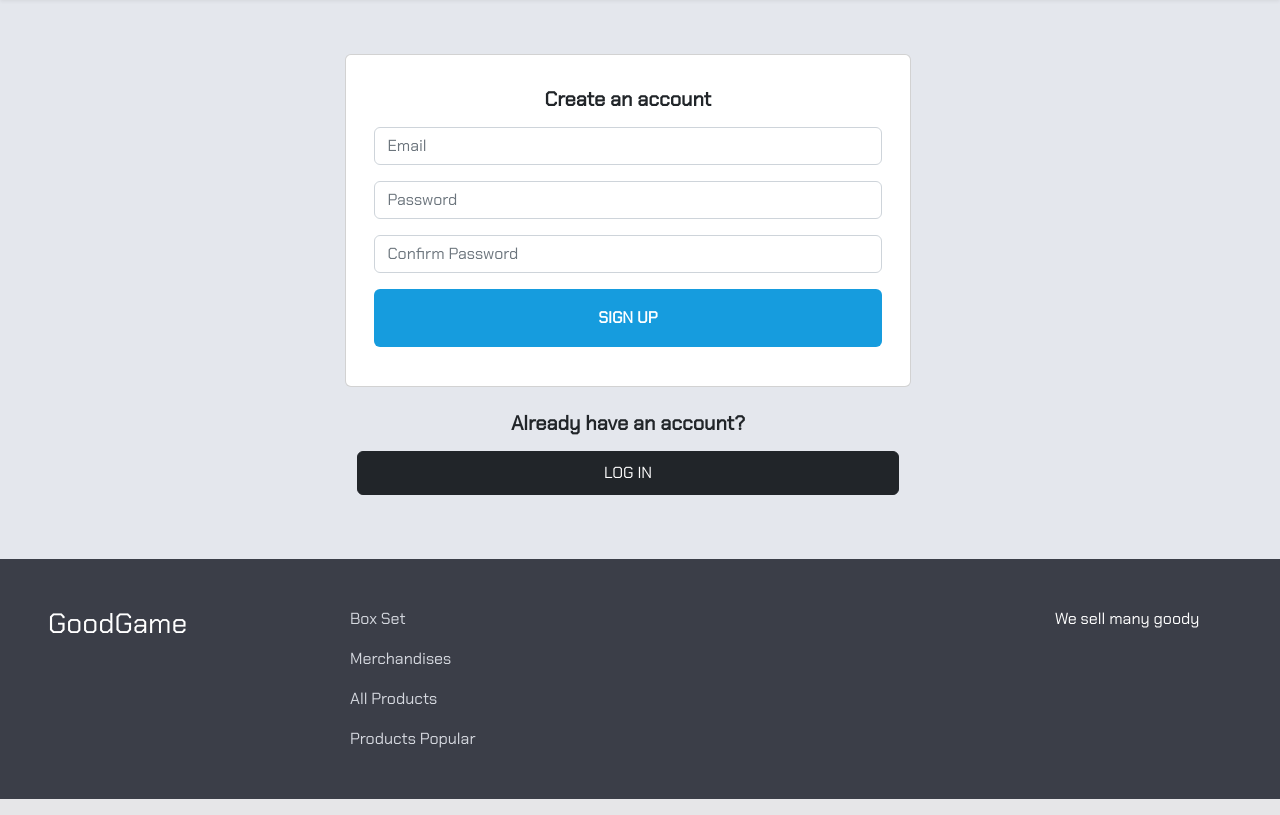
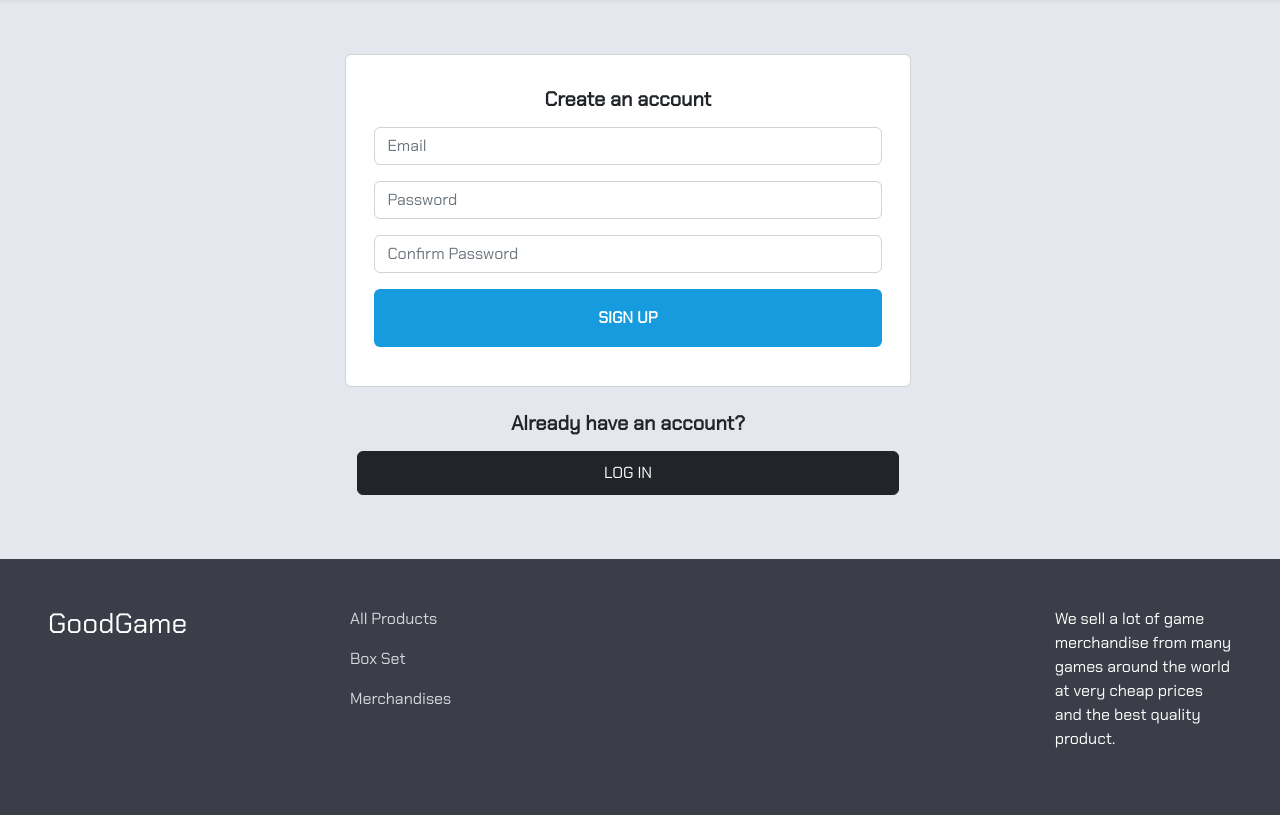
Before and after one commit to SSProgamer/Good-Game-Merchandise, a PHP site: page /signup.php in a window 1280 px wide. Shown: the part 77-892 px from the top of the page. Run offline with PHP 8.4, Linux system fonts and the light colour scheme; data comes from the database, SQL or seed files in the repository.

Commit message:
Update all page footer

```diff
--- a/filter.php
+++ b/filter.php
@@ -262,13 +262,12 @@ if (isset($_POST['titleInput'])) {
                     <h3><a class="nav-link text-white" href="index.php">GoodGame</a></h3>
                 </div>
                 <div class="col-7">
+                    <a class="nav-link web-text-color pb-3" href="filter.php">All Products</a>
                     <a class="nav-link web-text-color pb-3" href="filter.php?filter_type=Box Set">Box Set</a>
                     <a class="nav-link web-text-color pb-3" href="filter.php?filter_type=Merchandise">Merchandises</a>
-                    <a class="nav-link web-text-color pb-3" href="filter.php">All Products</a>
-                    <a class="nav-link web-text-color" href="filter.php">Products Popular</a>
                 </div>
                 <div class="col-2">
-                    <p class="text-white">We sell many goody</p>
+                    <p class="text-white">We sell a lot of game merchandise from many games around the world at very cheap prices and the best quality product.</p>
                 </div>
             </div>
         </div>
--- a/signup.php
+++ b/signup.php
@@ -113,13 +113,12 @@ if ($_SERVER["REQUEST_METHOD"] == "POST") {
                     <h3><a class="nav-link text-white" href="index.php">GoodGame</a></h3>
                 </div>
                 <div class="col-7">
-                    <a class="nav-link web-text-color pb-3" href="filter.php">Box Set</a>
-                    <a class="nav-link web-text-color pb-3" href="filter.php">Merchandises</a>
                     <a class="nav-link web-text-color pb-3" href="filter.php">All Products</a>
-                    <a class="nav-link web-text-color" href="filter.php">Products Popular</a>
+                    <a class="nav-link web-text-color pb-3" href="filter.php?filter_type=Box Set">Box Set</a>
+                    <a class="nav-link web-text-color pb-3" href="filter.php?filter_type=Merchandise">Merchandises</a>
                 </div>
                 <div class="col-2">
-                    <p class="text-white">We sell many goody</p>
+                    <p class="text-white">We sell a lot of game merchandise from many games around the world at very cheap prices and the best quality product.</p>
                 </div>
             </div>
         </div>
```
Also changed, not shown: index.php (+6 -7 lines), login.php (+3 -4 lines), purchases.php (+3 -4 lines), user.php (+3 -4 lines), wishlist.php (+3 -4 lines).
